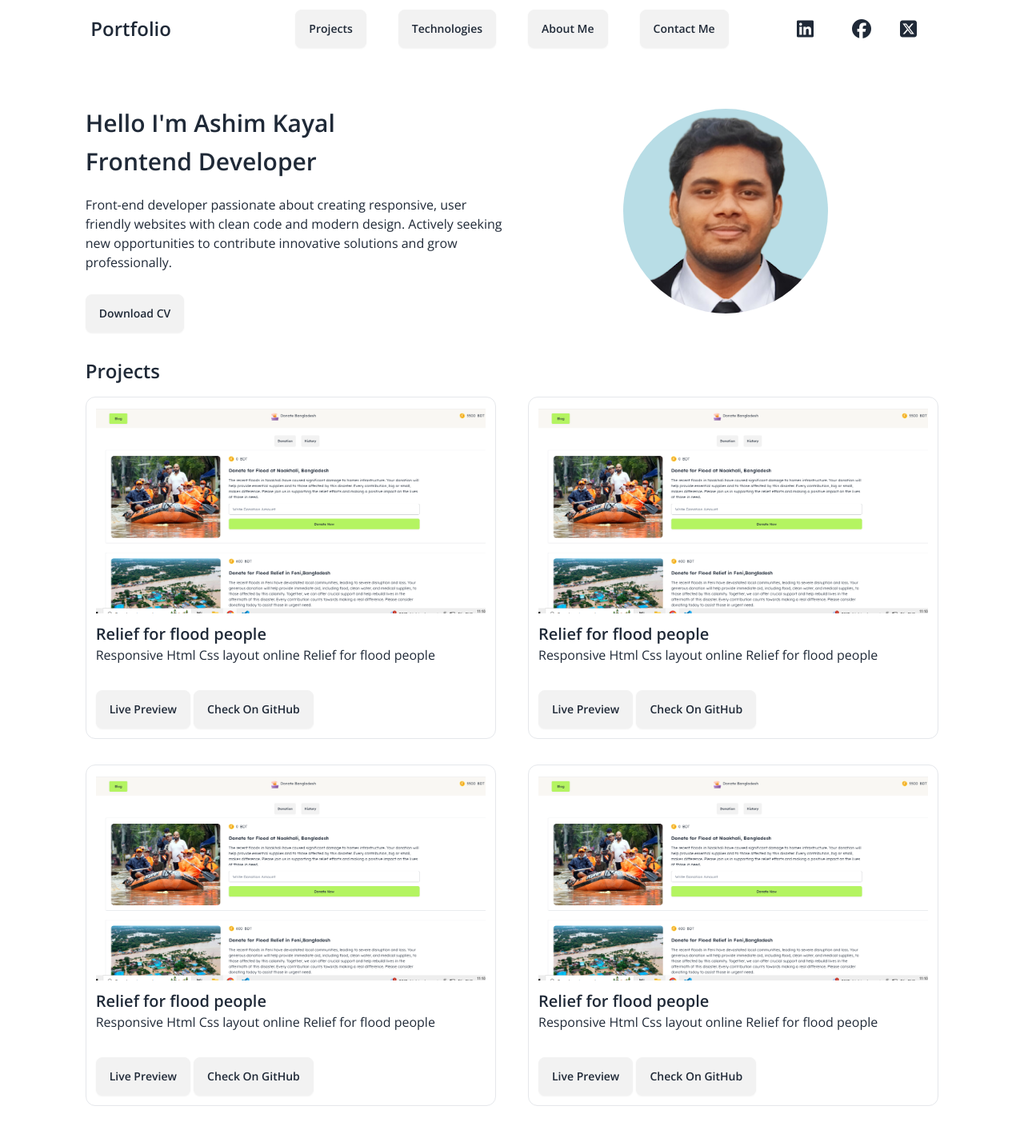
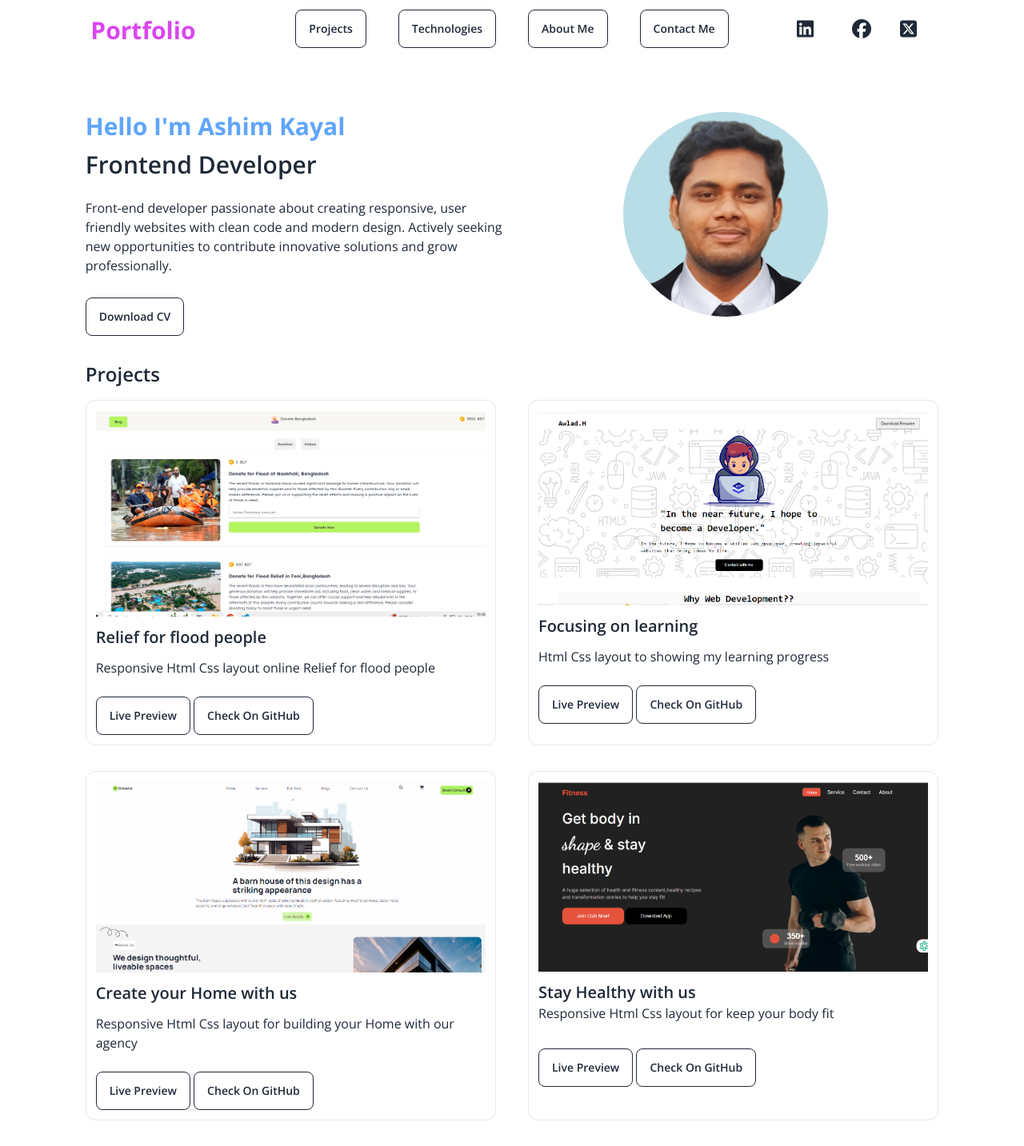
Before and after one commit to Ashimkayal4/my-portfolio, a plain HTML site: page index.html in a window 1280 px wide. Shown: the whole page at 80% size. Before the commit the page ends 1383 px from the top, so only its background shows below. Drawn offline with nearby package versions, Linux system fonts and the light colour scheme.

Commit message:
added simplicity

```diff
--- a/index.html
+++ b/index.html
@@ -42,27 +42,27 @@
     <header>
         <nav class="flex justify-around w-11/12 mx-auto mb-16 p-3">
             <div class="w-1/4 flex p-2">
-                <h2 class="text-2xl font-semibold pl-10">Portfolio</h2>
+                <h2 class="text-3xl font-bold pl-10 text-fuchsia-500">Portfolio</h2>
             </div>
             <div class="flex justify-center w-2/4  gap-10">
-                <button id="project-btn" class="btn">Projects</button>
-                <button id="technologies-btn" class="btn">Technologies</button>
-                <button id="about-btn" class="btn">About Me</button>
-                <button id="contact-btn" class="btn">Contact Me</button>
+                <button id="project-btn" class="btn btn-outline">Projects</button>
+                <button id="technologies-btn" class="btn btn-outline">Technologies</button>
+                <button id="about-btn" class="btn btn-outline">About Me</button>
+                <button id="contact-btn" class="btn btn-outline">Contact Me</button>
             </div>
             <div class="flex justify-center w-1/4 gap-6 p-2">
-                <a href=""><i class="fa-brands fa-linkedin  text-2xl"></i><a>
-                <a href=""><i class="fa-brands fa-facebook  text-2xl"></i></a>
-                <a href=""><i class="fa-brands fa-square-x-twitter text-2xl ml-3"></i></a>
+                <a href="https://www.linkedin.com/in/ashim-kayal-a0899128b/"><i class="fa-brands fa-linkedin  text-2xl"></i><a>
+                <a href="https://www.facebook.com/profile.php?id=100078486369673"><i class="fa-brands fa-facebook  text-2xl"></i></a>
+                <a href="https://x.com/AshimKayal8889"><i class="fa-brands fa-square-x-twitter text-2xl ml-3"></i></a>
             </div>
         </nav>
 
         <div class="flex w-10/12 mx-auto mt-8">
             <div class="w-1/2">
-                <h1 class="font-semibold text-3xl mb-3">Hello I'm Ashim Kayal</h1>
-                <h1 class="font-semibold text-3xl mb-6">Frontend Developer</h1>
+                <h1 class="font-bold text-3xl mb-3 text-blue-400">Hello I'm Ashim Kayal</h1>
+                <h1 class="font-semibold text-3xl mb-6 ">Frontend Developer</h1>
                 <p class="mb-7">Front-end developer passionate about creating responsive, user friendly websites with clean code and modern design. Actively seeking new opportunities to contribute innovative solutions and grow professionally.</p>
-                <button class="btn">Download CV</button>
+                <button class="btn btn-outline">Download CV</button>
             </div>
             <div class="w-1/2 flex justify-center">
                 <img src="./assets/profile.png" class="h-64 rounded-full" alt="">
@@ -70,56 +70,56 @@
         </div>
     </header>
     <main>
-        <section id="Project-section" class="w-10/12 mx-auto mt-8">
+        <section id="Project-section" class="w-10/12 mx-auto my-8">
             <h1 class="font-semibold text-2xl mb-4">Projects</h1>
             <div class="mb-8 flex gap-10">
-                <div class="border rounded-xl h-90 w-1/2 p-3">
+                <div class="border rounded-xl h-90 w-1/2 p-3 hover:bg-violet-50">
                     <div class="mb-3"><img src="./assets/flood.png" alt=""></div>
-                    <h1 class="font-semibold text-xl">Relief for flood people</h1>
+                    <h1 class="font-semibold text-xl mb-3">Relief for flood people</h1>
                     <p>Responsive Html Css layout online Relief for flood people</p>
-                    <div class="mt-8">
-                        <button class="btn"><a href="">Live Preview</a></button>
-                        <button class="btn"><a href="">Check On GitHub</a></button>
+                    <div class="mt-6">
+                        <button class="btn btn-outline"><a href="https://ashimkayal4.github.io/Assignment-five/">Live Preview</a></button>
+                        <button class="btn btn-outline"><a href="https://github.com/Ashimkayal4/Assignment-five">Check On GitHub</a></button>
                     </div>
                 </div>
 
-                <div class="border rounded-xl h-90 w-1/2 p-3">
-                    <div class="mb-3"><img src="./assets/flood.png" alt=""></div>
-                    <h1 class="font-semibold text-xl">Relief for flood people</h1>
-                    <p>Responsive Html Css layout online Relief for flood people</p>
-                    <div class="mt-8">
-                        <button class="btn"><a href="">Live Preview</a></button>
-                        <button class="btn"><a href="">Check On GitHub</a></button>
+                <div class="border rounded-xl h-90 w-1/2 p-3 hover:bg-violet-50">
+                    <div class="mb-3"><img src="./assets/project1.png" alt=""></div>
+                    <h1 class="font-semibold text-xl mb-3">Focusing on learning</h1>
+                    <p>Html Css layout to showing my learning progress</p>
+                    <div class="mt-6">
+                        <button class="btn btn-outline"><a href="https://ashimkayal4.github.io/Assingment-first/">Live Preview</a></button>
+                        <button class="btn btn-outline"><a href="https://github.com/Ashimkayal4/Assingment-first">Check On GitHub</a></button>
                     </div>
                 </div>
 
             </div>
 
             <div class="flex  gap-10">
-                <div class="border rounded-xl h-90 w-1/2 p-3">
-                    <div class="mb-3"><img src="./assets/flood.png" alt=""></div>
-                    <h1 class="font-semibold text-xl">Relief for flood people</h1>
-                    <p>Responsive Html Css layout online Relief for flood people</p>
-                    <div class="mt-8">
-                        <button class="btn"><a href="">Live Preview</a></button>
-                        <button class="btn"><a href="">Check On GitHub</a></button>
+                <div class="border rounded-xl h-90 w-1/2 p-3 hover:bg-violet-50">
+                    <div class="mb-3"><img src="./assets/project2.png" alt=""></div>
+                    <h1 class="font-semibold text-xl mb-3">Create your Home with us</h1>
+                    <p>Responsive Html Css layout for building your Home with our agency</p>
+                    <div class="mt-6">
+                        <button class="btn btn-outline"><a href="https://ashimkayal4.github.io/Assignment-third/">Live Preview</a></button>
+                        <button class="btn btn-outline"><a href="https://github.com/Ashimkayal4/Assignment-third">Check On GitHub</a></button>
                     </div>
                 </div>
 
-                <div class="border rounded-xl h-90 w-1/2 p-3">
-                    <div class="mb-3"><img src="./assets/flood.png" alt=""></div>
-                    <h1 class="font-semibold text-xl">Relief for flood people</h1>
-                    <p>Responsive Html Css layout online Relief for flood people</p>
+                <div class="border rounded-xl h-90 w-1/2 p-3 hover:bg-violet-50">
+                    <div class="mb-3"><img src="./assets/project3.png" alt=""></div>
+                    <h1 class="font-semibold text-xl">Stay Healthy with us</h1>
+                    <p>Responsive Html Css layout for keep your body fit</p>
                     <div class="mt-8">
-                        <button class="btn"><a href="">Live Preview</a></button>
-                        <button class="btn"><a href="">Check On GitHub</a></button>
+                        <button class="btn btn-outline"><a href="https://ashimkayal4.github.io/Assingment-second/">Live Preview</a></button>
+                        <button class="btn btn-outline"><a href="https://github.com/Ashimkayal4/Assingment-second">Check On GitHub</a></button>
                     </div>
                 </div>
             </div>
         </section>
 
         <!-- Technologies section -->
-        <section id="technologies-section" class="hidden w-10/12 mx-auto mt-6">
+        <section id="technologies-section" class="hidden w-10/12 mx-auto mt-6 mb-6">
             <h1 class="font-semibold text-2xl mb-6">Technologies</h1>
            <div class="flex justify-between w-2/4 mb-3">
               <h2>HTML</h2>
@@ -163,20 +163,25 @@
 
         <section id="about-section" class="hidden w-10/12 mx-auto mt-6">
             <h1 class="font-semibold text-2xl">About Me</h1>
-            <p>I am student .. writing later</p>
+            <p class="font-medium mt-4">"I'm a chemistry student and also a passionate front-end developer who enjoys creating <br> websites and bringing ideas to life through code. When I'm not coding, I love to explore <br> new places and travel. I find joy in continuous learning, working on exciting projects, and <br> embracing new challenges."</p>
         </section>
     </main>
     <footer>
 
-        <div id="contact-section" class="hidden w-10/12 mx-auto mt-8 mb-8">
-            <div class="w-1/2"><h1 class="text-xl font-semibold">Feel free to contact Me</h1></div>
+        <div id="contact-section" class="hidden w-10/12 mx-auto mt-10 mb-8">
+            <div class="w-1/2"><h1 class="text-xl font-bold">Feel free to contact Me :</h1></div>
 
-            <div class="flex w-1/2 gap-5 mt-2">
-                <div>
-                    <p>01990-835127</p>
+            <div class="flex w-1/2 gap-5 mt-3">
+                <div class="flex gap-4">
+                    <div><i class="fa-solid fa-phone"></i></div>
+                    <p class="font-semibold">01990-835127</p>
 
                 </div>
-                <p>ashimkayal4@gmail.com</p>
+                <div class="flex gap-4">
+                   <div> <i class="fa-regular fa-envelope text-xl"></i></div>
+                    <p class="font-semibold">ashimkayal4@gmail.com</p>
+                </div>
+
             </div>
         </div>
 
```
Also changed, not shown: assets/project1.png (added), assets/project2.png (added), assets/project3.png (added).
